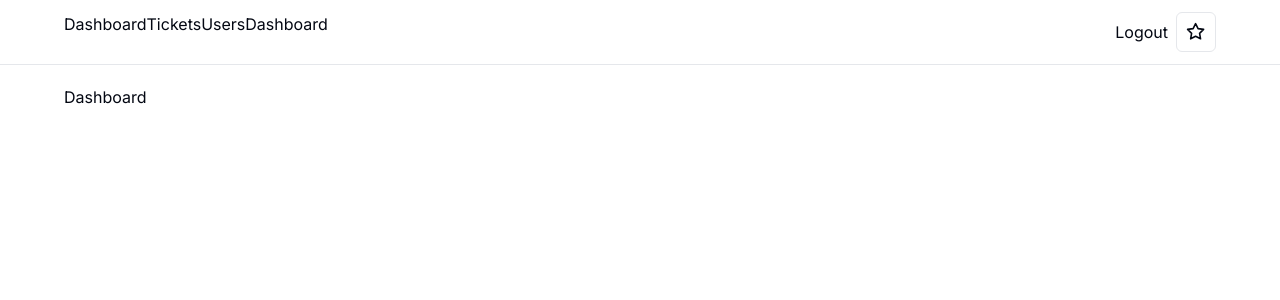
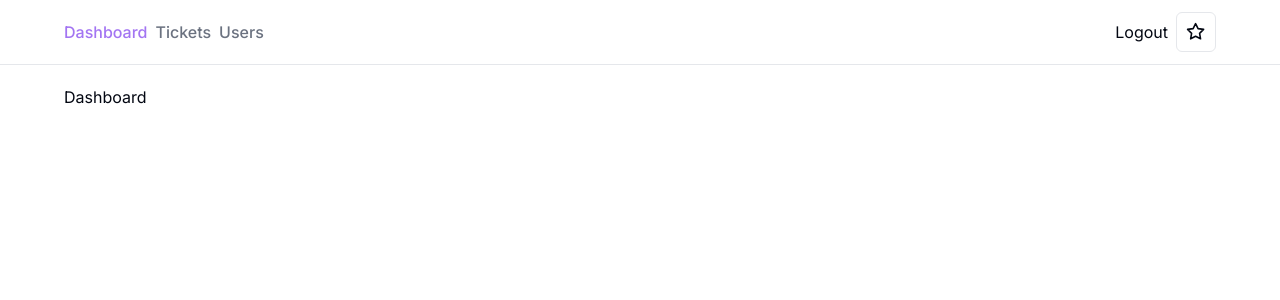
Before and after one commit to Nalfs/next-tickets, a Next.js app: page / in a window 1280 px wide. Shown: the top 300 px of the page. Built offline with nearby package versions, Linux system fonts and the light colour scheme.

Commit message:
adding component styling for links

```diff
--- a/app/globals.css
+++ b/app/globals.css
@@ -101,3 +101,9 @@
     @apply bg-background text-foreground;
   }
 }
+
+@layer components {
+  .navbar-link {
+    @apply font-medium text-muted-foreground transition-colors hover:text-primary;
+  }
+}
--- a/components/MainNav.tsx
+++ b/components/MainNav.tsx
@@ -1,16 +1,13 @@
 import Link from "next/link";
 import React from "react";
 import { ToggleMode } from "./ToggleMode";
+import MainNavLinks from "./MainNavLinks";
 
 const MainNav = () => {
   return (
     <div className="flex justify-between">
-      <div>
-        <Link href="/">Dashboard</Link>
-        <Link href="/tickets">Tickets</Link>
-        <Link href="/users">Users</Link>
-        <Link href="/">Dashboard</Link>
-      </div>
+      <MainNavLinks />
+
       <div className="flex items-center gap-2">
         <Link href="/">Logout</Link>
         <ToggleMode />
--- /dev/null
+++ b/components/MainNavLinks.tsx
@@ -0,0 +1,35 @@
+"use client";
+import Link from "next/link";
+import { usePathname } from "next/navigation";
+import React from "react";
+
+const MainNavLinks = ({ role }: { role?: string }) => {
+  const links = [
+    { label: "Dashboard", href: "/", adminOnly: false },
+    { label: "Tickets", href: "/tickets", adminOnly: false },
+    { label: "Users", href: "/users", adminOnly: false },
+  ];
+
+  const currentPath = usePathname();
+  console.log(currentPath);
+  return (
+    <div className="flex items-center gap-2">
+      {links
+        .filter((link) => !link.adminOnly || role === "ADMIN")
+        .map((link) => (
+          <Link
+            href={link.href}
+            className={`navbar-link ${
+              currentPath == link.href &&
+              "cursor-default text-primary/70 hover:text-primary/60"
+            }`}
+            key={link.label}
+          >
+            {link.label}
+          </Link>
+        ))}
+    </div>
+  );
+};
+
+export default MainNavLinks;
```
